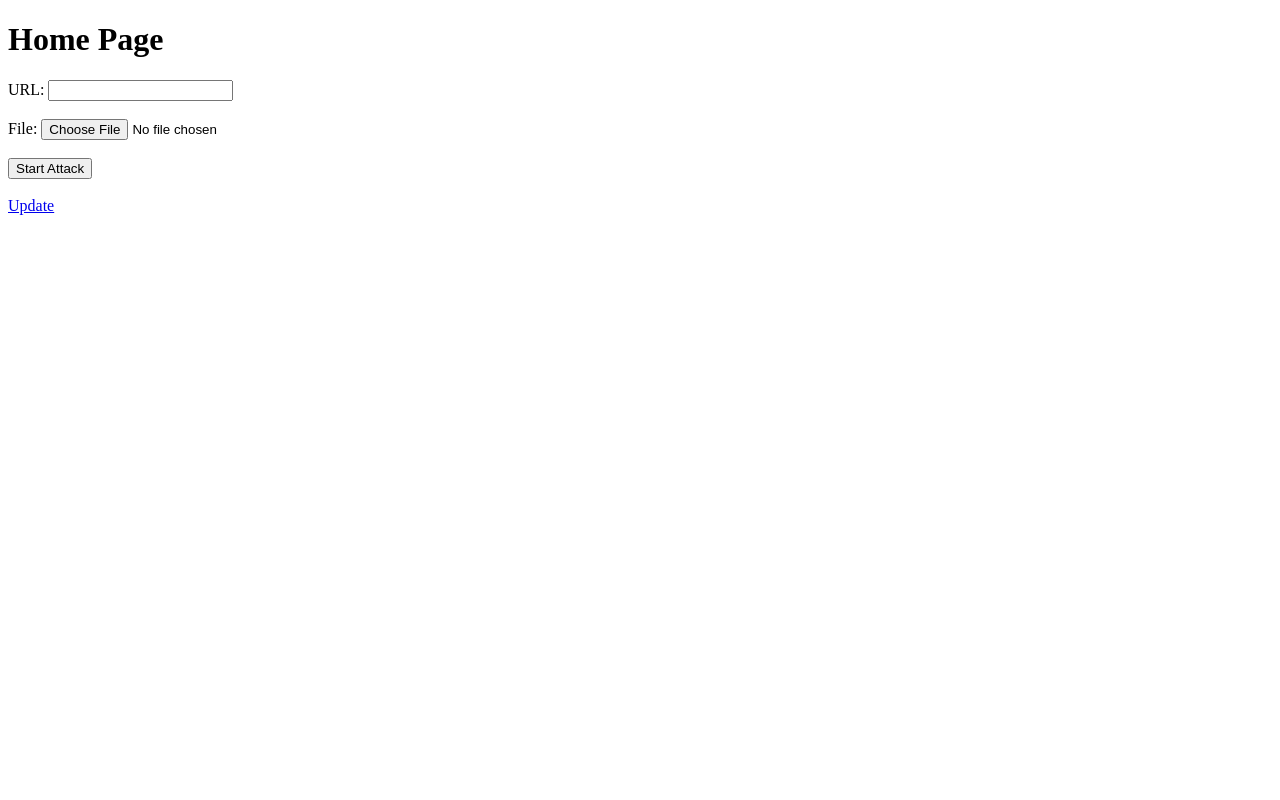
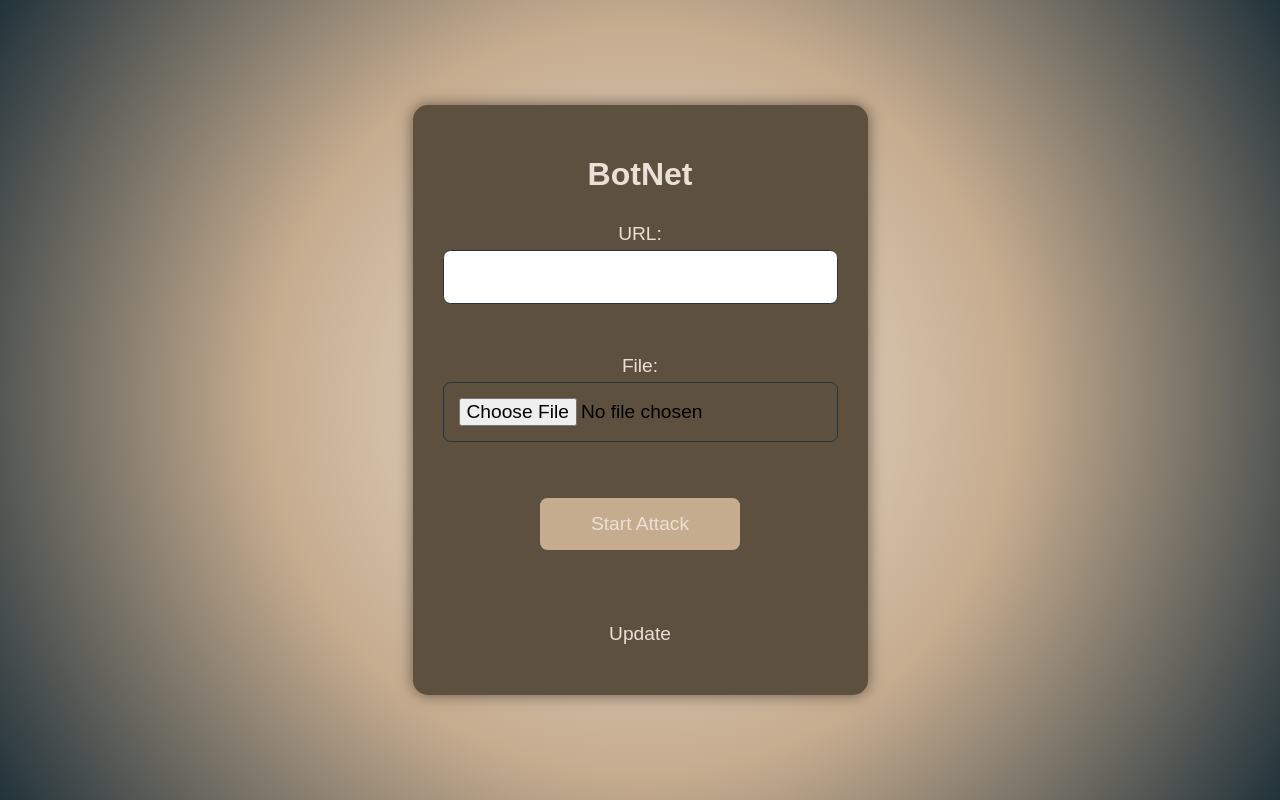
Before and after one commit to redn1nja/Bot-Network, a FastAPI app: page / in a window 1280 px wide. Run offline with FastAPI, Linux system fonts and the light colour scheme.

Commit message:
style changed

```diff
--- a/main.py
+++ b/main.py
@@ -1,10 +1,12 @@
 from fastapi import FastAPI, Request, Form, File, UploadFile
 from fastapi.responses import HTMLResponse
+from fastapi.staticfiles import StaticFiles
 from fastapi.templating import Jinja2Templates
 import shutil
 import os
 
 app = FastAPI()
+app.mount("/static", StaticFiles(directory="static"), name="static")
 templates = Jinja2Templates(directory="templates")
 
 @app.get("/", response_class=HTMLResponse)
--- a/static/styles.css
+++ b/static/styles.css
@@ -1,82 +1,114 @@
-/* styles.css */
 body {
-    font-family: Arial, sans-serif;
-    margin: 0;
-    padding: 0;
-    background-color: #181818;
+  display: flex;
+  justify-content: center;
+  align-items: center;
+  min-height: 100vh;
+  margin: 0;
+  background: radial-gradient(circle, #EAE0D5 0%, #C6AC8F 50%, #22333B 100%);
+  font-family: Arial, sans-serif;
+}
+
+a {
+  text-decoration: none;
 }
 
 .container {
-    max-width: 800px;
-    margin: 0 auto;
-    padding: 20px;
-    background-color: #181818;
-    text-align: center;
+  display: flex;
+  flex-direction: column;
+  align-items: center;
+  justify-content: center;
+  background-color: #5E503F;
+  padding: 30px;
+  border-radius: 15px;
+  box-shadow: 0px 0px 15px rgba(0,0,0,0.5);
 }
 
 h1 {
-    color: #ffffff;
-    font-size: 36px;
-    margin-bottom: 30px;
+  color: #EAE0D5;
+  margin-bottom: 30px;
+  font-size: 2em;
 }
 
-form {
-    display: flex;
-    flex-direction: column;
-    align-items: center;
+p {
+  color: #C6AC8F;
+  margin-bottom: 15px;
+  font-size: 1.5em;
 }
 
-label, input {
-    color: #ffffff;
-    width: 100%;
-    margin-bottom: 20px;
+.label {
+  color: #EAE0D5;
+  font-size: 1.2em;
+  text-align: center;
+  display: block;
+  margin-bottom: 5px;
 }
 
-input[type="url"] {
-    padding: 10px;
-    font-size: 16px;
-    border: 1px solid #ccc;
-    background-color: #333;
-    color: #ffffff;
+.form {
+  display: flex;
+  flex-direction: column;
+  width: 100%;
+  margin-bottom: 30px;
 }
 
-button, .back-button {
-    background-color: #e50914;
-    color: white;
-    font-size: 16px;
-    padding: 10px 20px;
-    border: none;
-    cursor: pointer;
-    margin-right: 5px;
-    border-radius: 5px;
-    text-decoration: none;
-    display: inline-block;
-    width: 180px; /* Set the width */
-    height: 80px; /* Set the height */
-    line-height: 20px;
-    box-sizing: border-box; /* Include padding and border in the total width and height */
+.form input[type="text"],
+.inputfile + label,
+.form input[type="file"] {
+  padding: 15px;
+  margin-bottom: 15px;
+  border-radius: 7.5px;
+  border: 1px solid #22333B;
+  font-size: 1.2em;
+  text-align: center;
 }
 
-button:hover, .back-button:hover {
-    background-color: #d40c0c;
+.inputfile {
+  width: 0.1px;
+  height: 0.1px;
+  opacity: 0;
+  overflow: hidden;
+  position: absolute;
+  z-index: -1;
 }
 
-.back-button {
-    background-color: #4CAF50;
+.inputfile + label {
+  background-color: #22333B;
 }
 
-.back-button:hover {
-    background-color: #45a049;
+.inputfile:focus + label,
+.inputfile + label:hover {
+  background-color: #0A0908;
 }
 
-.button-container {
-    display: flex;
-    justify-content: center;
-    margin-top: 30px;
-    margin-bottom: 30px;
+.button-group {
+  display: flex;
+  justify-content: center;
 }
 
-a {
-    color: #ffffff;
-    text-decoration: none;
+.button {
+  padding: 15px 30px;
+  margin: 5px;
+  border: none;
+  border-radius: 7.5px;
+  color: #EAE0D5;
+  cursor: pointer;
+  transition: background 0.3s ease;
+  font-size: 1.2em;
+  width: 200px;
+  text-align: center;
 }
+
+.button-red {
+  background: #C6AC8F;
+}
+
+.button-red:hover {
+  background: #0A0908;
+}
+
+.button-green {
+  background: #5E503F;
+}
+
+.button-green:hover {
+  background: #22333B;
+}
--- a/templates/home.html
+++ b/templates/home.html
@@ -1,4 +1,3 @@
-<!-- home.html -->
 <!DOCTYPE html>
 <html lang="en">
 <head>
@@ -6,17 +5,24 @@
     <meta http-equiv="X-UA-Compatible" content="IE=edge">
     <meta name="viewport" content="width=device-width, initial-scale=1.0">
     <title>Home</title>
+    <link rel="stylesheet" href="/static/styles.css">
 </head>
 <body>
-    <h1>Home Page</h1>
-    <form action="/start_attack" method="post" enctype="multipart/form-data">
-        <label for="url">URL:</label>
-        <input type="text" name="url" id="url" required><br><br>
-        <label for="file">File:</label>
-        <input type="file" name="file" id="file" required><br><br>
-        <button type="submit">Start Attack</button>
-    </form>
-    <br>
-    <a href="/update">Update</a>
+    <div class="container">
+        <h1>BotNet</h1>
+        <form action="/start_attack" method="post" enctype="multipart/form-data" class="form">
+            <label class="label" for="url">URL:</label>
+            <input type="text" name="url" id="url" required><br><br>
+            <label class="label" for="file">File:</label>
+            <input type="file" name="file" id="file" required><br><br>
+            <div class="button-group">
+                <button class="button button-red" type="submit">Start Attack</button>
+            </div>
+        </form>
+        <br>
+        <div class="button-group">
+            <a href="/update" class="button button-green">Update</a>
+        </div>
+    </div>
 </body>
 </html>
```
Also changed, not shown: templates/attack.html (+9 -3 lines), templates/statistics.html (+6 -2 lines), templates/update.html (+15 -9 lines).
